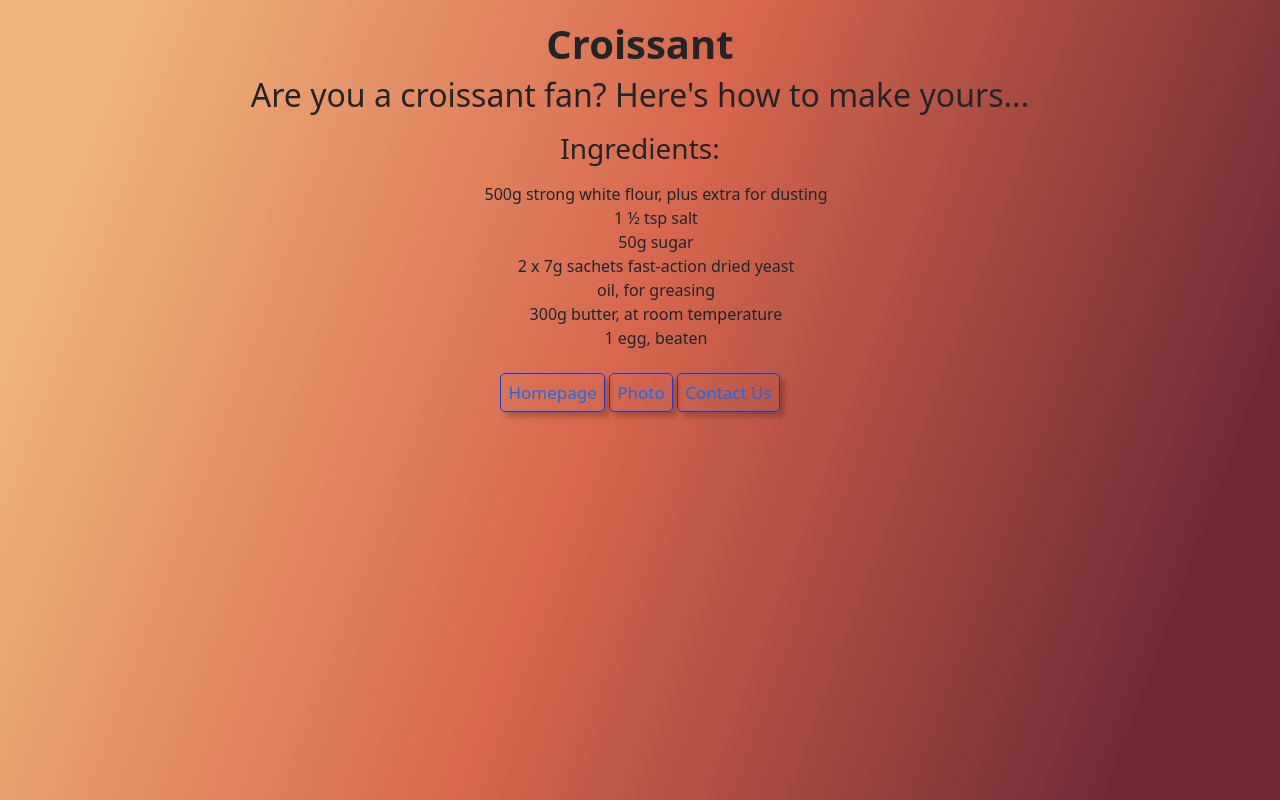
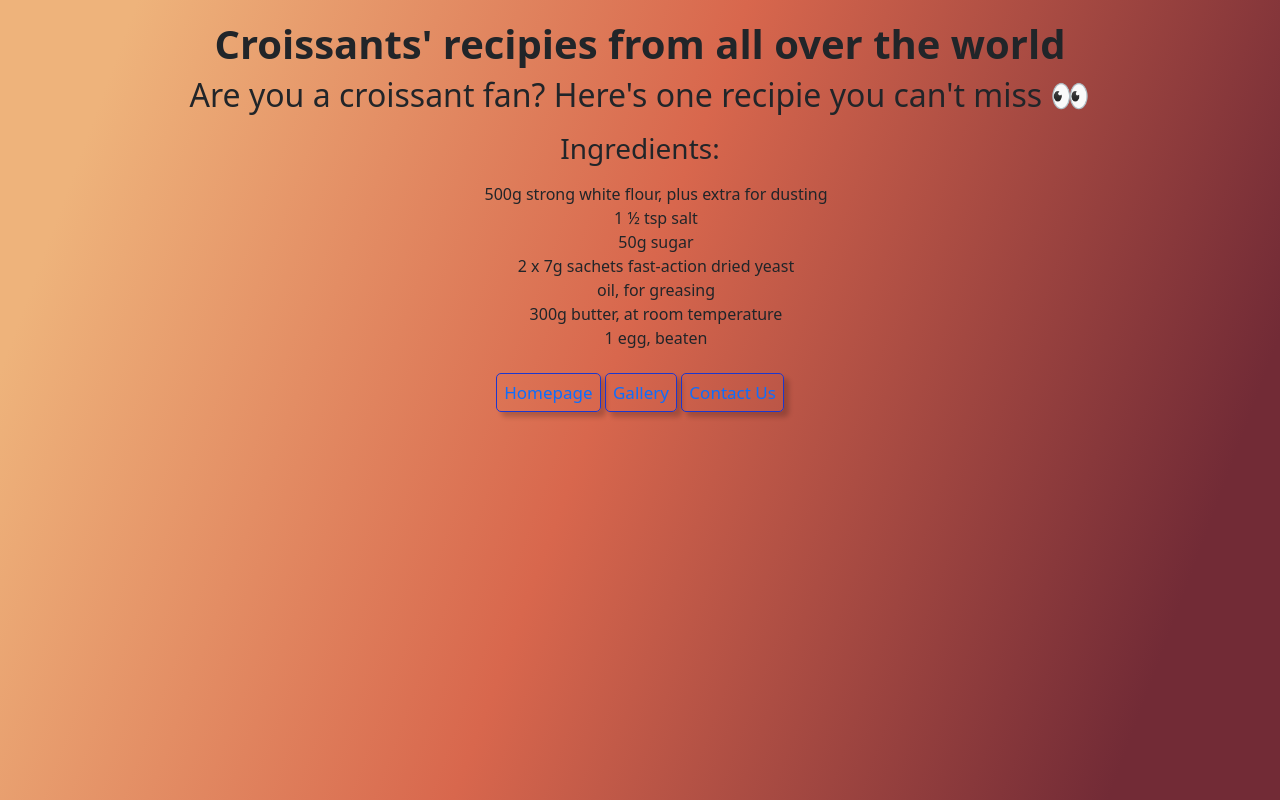
Before and after one commit to Mor-coder/Croissant-exercise-3, a plain HTML site: page index.html in a window 1280 px wide. Drawn offline with nearby package versions, Linux system fonts and the light colour scheme.

Commit message:
added SEO in all the pages

```diff
--- a/index.html
+++ b/index.html
@@ -4,14 +4,15 @@
     <meta charset="UTF-8" />
     <meta http-equiv="X-UA-Compatible" content="IE=edge" />
     <meta name="viewport" content="width=device-width, initial-scale=1.0" />
+    <meta name="description" content="The Croissanterie provides croissants recipes from all around the world">
     <link rel="stylesheet" href="src/style.css">
     <link href="https://cdn.jsdelivr.net/npm/bootstrap@5.0.2/dist/css/bootstrap.min.css" rel="stylesheet" integrity="sha384-EVSTQN3/azprG1Anm3QDgpJLIm9Nao0Yz1ztcQTwFspd3yD65VohhpuuCOmLASjC" crossorigin="anonymous">
     <script src="https://cdn.jsdelivr.net/npm/bootstrap@5.0.2/dist/js/bootstrap.bundle.min.js" integrity="sha384-MrcW6ZMFYlzcLA8Nl+NtUVF0sA7MsXsP1UyJoMp4YLEuNSfAP+JcXn/tWtIaxVXM" crossorigin="anonymous"></script>
-    <title>Homepage</title>
+    <title>The Croissanterie | Worldwide croissant recipies </title>
   </head>
   <body>
-    <h1><strong>Croissant</strong></h1>
-    <h2>Are you a croissant fan? Here's how to make yours...</h2>
+    <h1><strong>Croissants' recipies from all over the world</strong></h1>
+    <h2>Are you a croissant fan? Here's one recipie you can't miss 👀</h2>
     <h3>Ingredients: </h3>
 <p>
     <ul>
@@ -26,7 +27,7 @@
 </p>
 <div class="primary-links text-center">
 <a href="/" class="text-decoration-none">Homepage</a>
-<a href="/about.html" class="text-decoration-none">Photo</a>
+<a href="/about.html" class="text-decoration-none">Gallery</a>
 <a href="/contact.html" class="text-decoration-none">Contact Us</a>
 </div>
   </body>
```
Also changed, not shown: about.html (+7 -1 lines), contact.html (+5 -1 lines).
